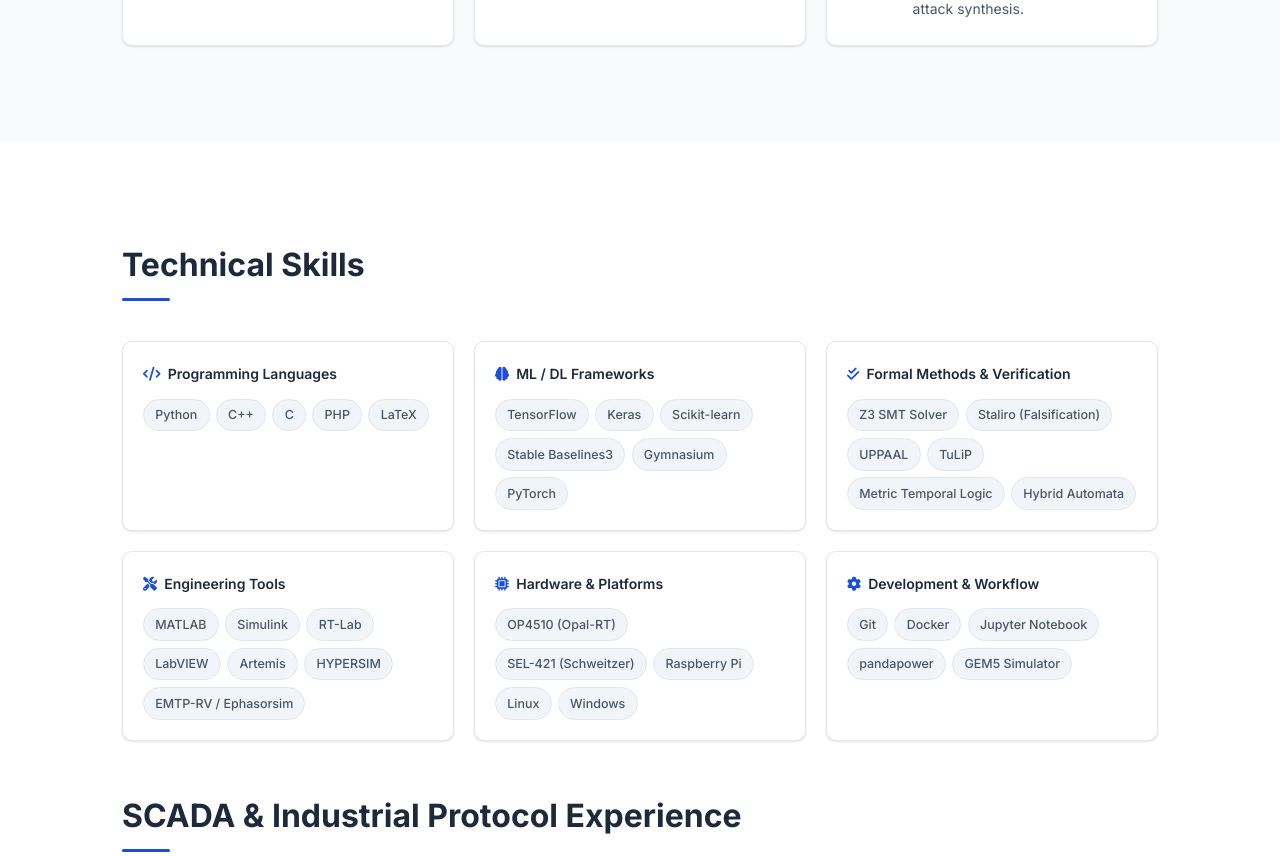
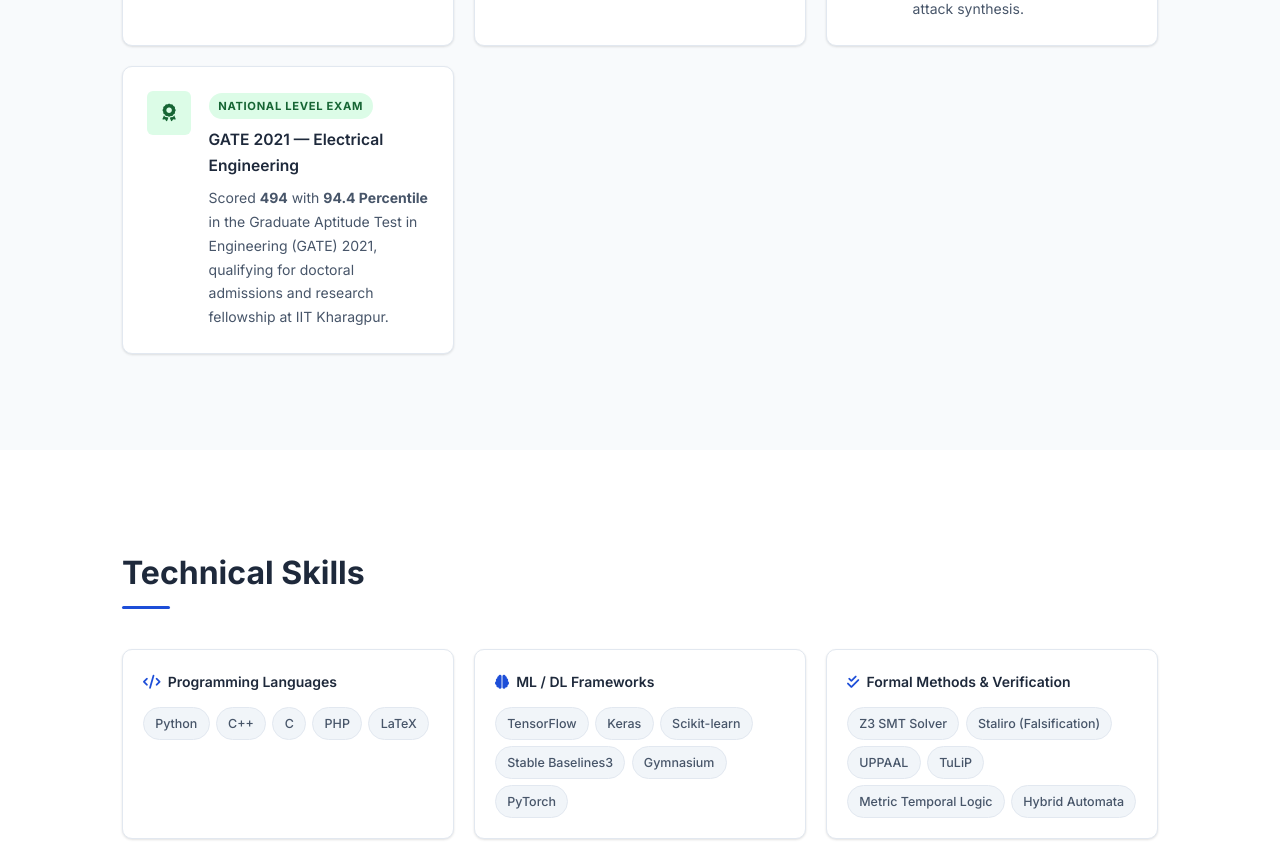
Before and after one commit to sumanmaiti100/sumanmaiti100.github.io, a plain HTML site: page index.html in a window 1280 px wide. Shown: the part 9232-10088 px from the top of the page. Drawn offline with Linux system fonts and the light colour scheme.

Commit message:
Final: GATE in Awards, all UI fixes, ready for deploy

```diff
--- a/index.html
+++ b/index.html
@@ -685,6 +685,17 @@
                     </div>
                 </div>
 
+                <div class="award-card reveal">
+                    <div class="award-icon-wrap exam">
+                        <i class="fas fa-award" aria-hidden="true"></i>
+                    </div>
+                    <div class="award-body">
+                        <span class="award-type-badge exam">National Level Exam</span>
+                        <h3>GATE 2021 &mdash; Electrical Engineering</h3>
+                        <p>Scored <strong>494</strong> with <strong>94.4 Percentile</strong> in the Graduate Aptitude Test in Engineering (GATE) 2021, qualifying for doctoral admissions and research fellowship at IIT Kharagpur.</p>
+                    </div>
+                </div>
+
             </div>
         </div>
     </section>
--- a/style.css
+++ b/style.css
@@ -1028,6 +1028,8 @@
 .award-type-badge.grant { background: var(--grant-bg); color: var(--grant-text); }
 .award-type-badge.award { background: var(--award-bg); color: var(--award-text); }
 .award-type-badge.talk  { background: var(--talk-bg);  color: var(--talk-text); }
+.award-icon-wrap.exam  { background: var(--journal-bg); color: var(--journal-text); }
+.award-type-badge.exam { background: var(--journal-bg); color: var(--journal-text); }
 
 .award-body h3 {
     font-size: 0.975rem;
```
